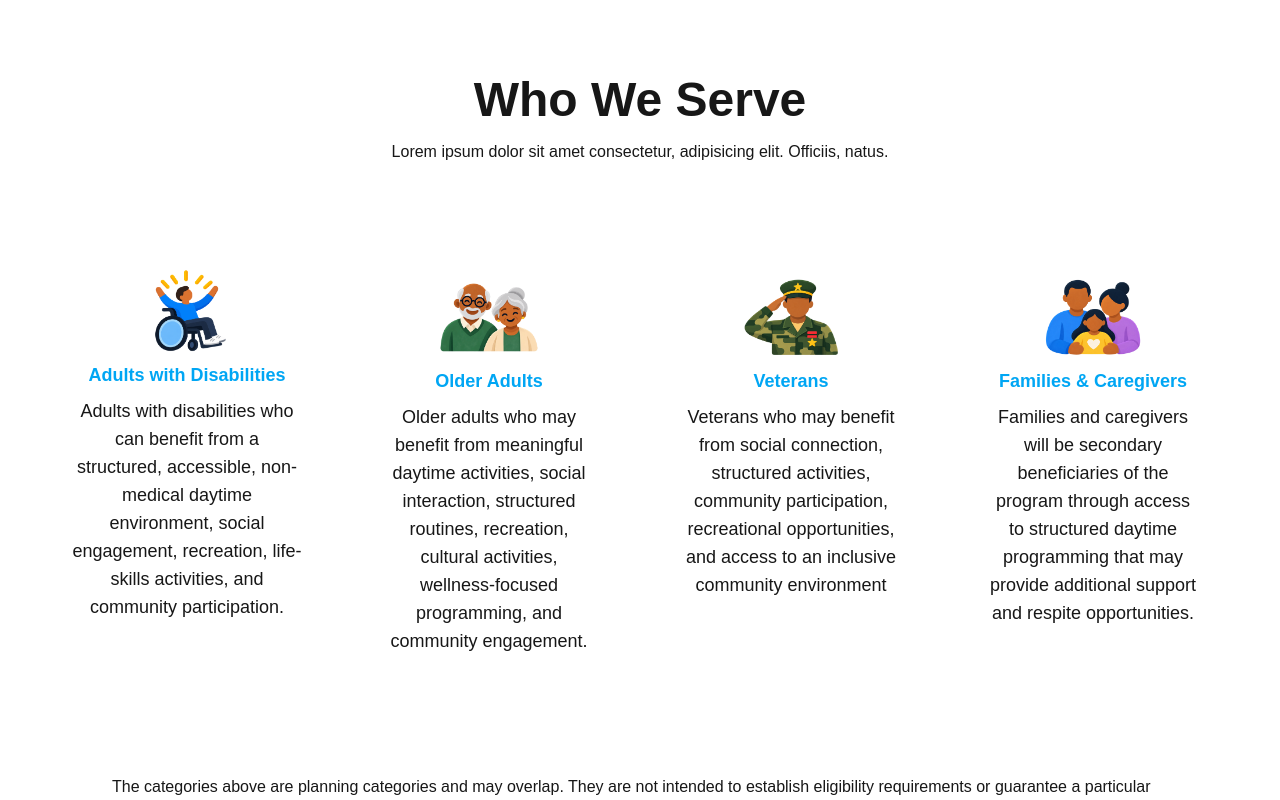
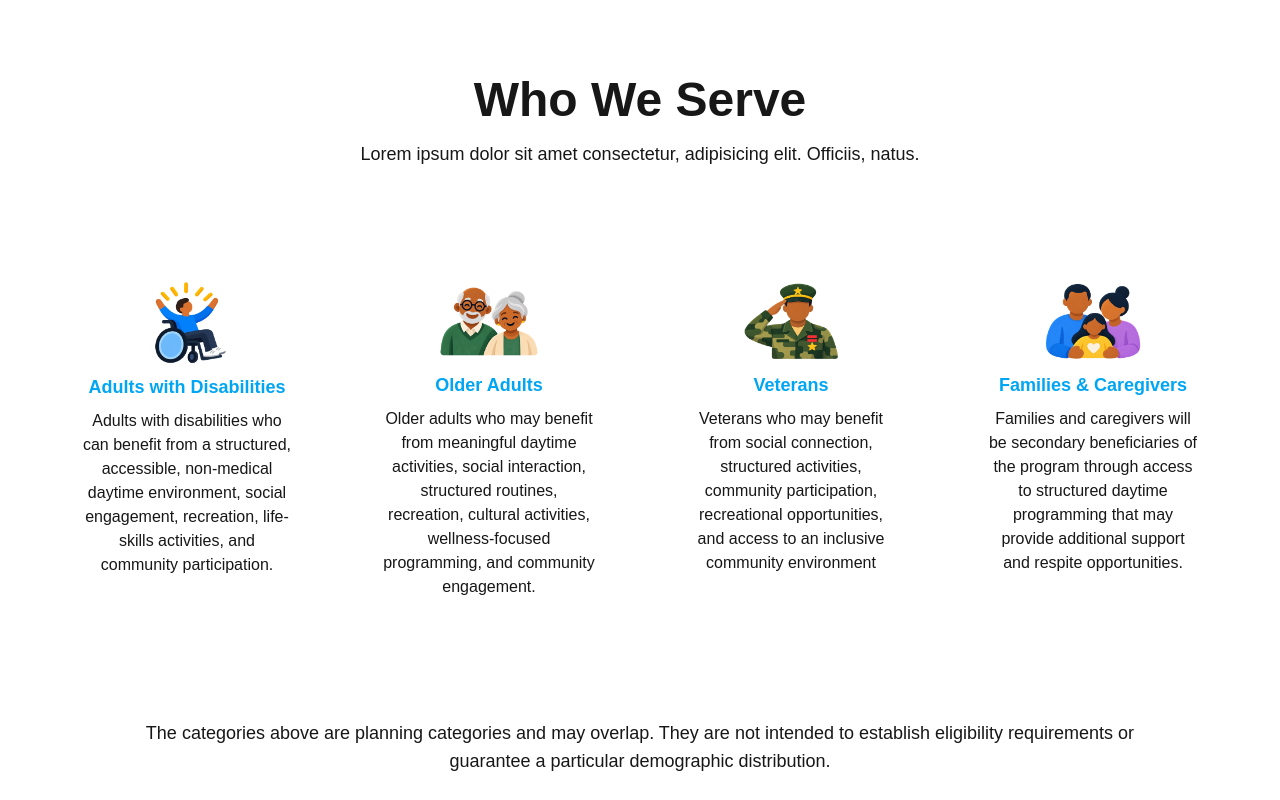
Before and after one commit to Obi815/dhs, a Next.js app: page / in a window 1280 px wide. Shown: the part 920-1720 px from the top of the page. Built offline with nearby package versions, Linux system fonts and the light colour scheme.

Commit message:
sizing fixes for services

```diff
--- a/app/components/sections/Services.tsx
+++ b/app/components/sections/Services.tsx
@@ -2,15 +2,22 @@ import Image from "next/image";
 
 export default function Services() {
   return (
-    <div id="services" className="grid grid-cols-4 gap-10 px-14 py-12 pb-10">
+    //* grid-cols-4 to grid-cols-1 sm:grid-cols-2 lg:grid-cols-4 (1 across on phones, 2 on tablets, 4 on laptops)
+    //* gap-10 to gap-6 md:gap-10, px-14 to px-6 md:px-14 (smaller spacing on phones)
+    <div id="services" className="scroll-mt-20 grid grid-cols-1 sm:grid-cols-2 lg:grid-cols-4 gap-6 md:gap-10 px-6 md:px-14 py-12 pb-10">
 
-      {/* Who We Server Title  */}
-      <div className="col-span-4 m-8 font-medium pt-4">
-        <h1 className="text-5xl text-center font-semibold">Who We Serve</h1>
-        <p className="text-medium text-center p-4">Lorem ipsum dolor sit amet consectetur, adipisicing elit. Officiis, natus.</p>
+      {/* Who We Serve Title */}
+      {/* col-span-4 to col-span-full (spans all columns, however many there are) */}
+      {/* m-8 to my-4 md:m-8 (less margin on phones) */}
+      <div className="col-span-full my-4 md:m-8 font-medium pt-4">
+        {/* text-5xl to text-3xl md:text-5xl (smaller title on phones) */}
+        <h1 className="text-3xl md:text-5xl text-center font-semibold">Who We Serve</h1>
+        <p className="text-base md:text-lg text-center p-4">Lorem ipsum dolor sit amet consectetur, adipisicing elit. Officiis, natus.</p>
       </div>
-      {/* Card 1 — Adults with Disabilities */}
-      <div className="flex flex-col items-center gap-2 p-4 rounded-2xl bg-white">
+
+      {/* Card 1: Adults with Disabilities */}
+      {/* p-4 to p-6 so all four cards match */}
+      <div className="flex flex-col items-center gap-2 p-6 rounded-2xl bg-white">
         <Image
           src="/disabled.png"
           alt="Adults with disabilities"
@@ -18,56 +25,59 @@ export default function Services() {
           height={48}
           className="h-auto"
         />
-        <h3 className="font-bold text-lg text-sky-500">Adults with Disabilities</h3>
-        <p className="text-lg text-center">Adults with disabilities who can benefit from a structured, accessible,
+        {/* added text-center */}
+        <h3 className="font-bold text-lg text-sky-500 text-center">Adults with Disabilities</h3>
+        <p className="text-lg lg:text-base text-center">Adults with disabilities who can benefit from a structured, accessible,
           non-medical daytime environment, social engagement,
           recreation, life-skills activities, and community participation.</p>
       </div>
 
-      {/* Older Adults Card */}
+      {/* Card 2: Older Adults */}
       <div className="flex flex-col items-center gap-2 p-6 rounded-2xl bg-white">
         <Image
           src="/oldppl.png"
-          alt="Adults with disabilities"
+          alt="Older adults"
           width={100}
           height={48}
           className="h-auto"
         />
-          <h3 className="font-bold text-lg text-sky-500 text-center">Older Adults</h3>
-          <p className="text-lg text-center">Older adults who may benefit from meaningful daytime activities,
-            social interaction, structured routines, recreation,
-            cultural activities, wellness-focused programming, and community engagement.</p>
+        <h3 className="font-bold text-lg text-sky-500 text-center">Older Adults</h3>
+        <p className="text-lg lg:text-base text-center">Older adults who may benefit from meaningful daytime activities,
+          social interaction, structured routines, recreation,
+          cultural activities, wellness-focused programming, and community engagement.</p>
       </div>
 
-      {/* Veterans Card  */}
+      {/* Card 3: Veterans */}
       <div className="flex flex-col items-center gap-2 p-6 rounded-2xl bg-white">
         <Image
           src="/veteran.png"
-          alt="Adults with disabilities"
+          alt="Veterans"
           width={100}
           height={48}
           className="h-auto"
         />
         <h3 className="font-bold text-lg text-sky-500 text-center">Veterans</h3>
-        <p className="text-lg text-center">Veterans who may benefit from social connection, structured activities,
+        <p className="text-lg lg:text-base text-center">Veterans who may benefit from social connection, structured activities,
           community participation, recreational opportunities, and access to an inclusive community environment</p>
       </div>
 
-      {/* Familes & Caregivers card */}
+      {/* Card 4: Families and Caregivers */}
       <div className="flex flex-col items-center gap-2 p-6 rounded-2xl bg-white">
         <Image
           src="/familyCare.png"
-          alt="Adults with disabilities"
+          alt="Families and caregivers"
           width={100}
           height={48}
           className="h-auto"
         />
-        <h3 className="font-bold text-lg text-sky-500">Families & Caregivers</h3>
-        <p className="text-lg text-center">Families and caregivers will be secondary beneficiaries of the program through access to
+        <h3 className="font-bold text-lg text-sky-500 text-center">Families &amp; Caregivers</h3>
+        <p className="text-lg lg:text-base text-center">Families and caregivers will be secondary beneficiaries of the program through access to
           structured daytime programming that may provide additional support and respite opportunities.</p>
       </div>
-      <div className="col-span-4 justify-items-center m-10 font-medium p-4">
-        <p className="tex-lg">The categories above are planning categories and may overlap.
+
+      {/* Note at the bottom */}
+      <div className="col-span-full text-center my-4 md:m-10 font-medium p-4">
+        <p className="text-base md:text-lg">The categories above are planning categories and may overlap.
           They are not intended to establish eligibility requirements or guarantee a particular demographic distribution.</p>
       </div>
     </div>
```
